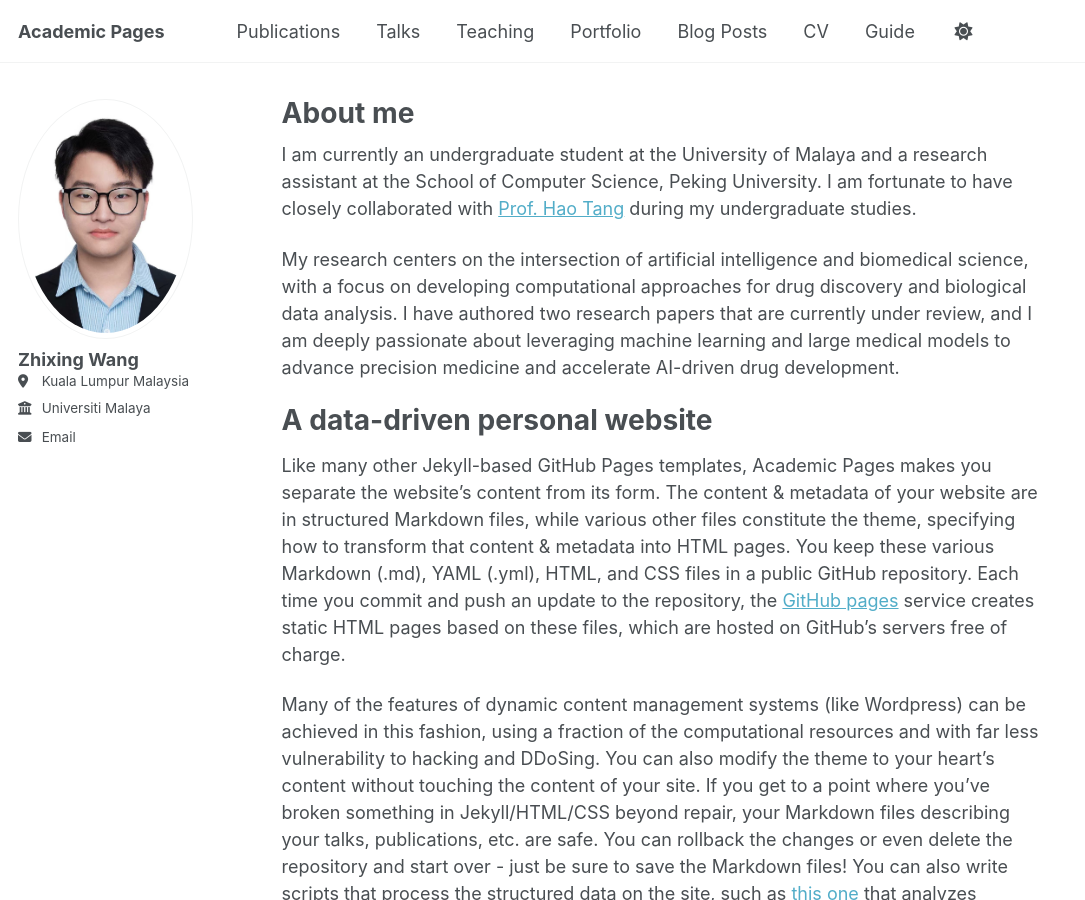
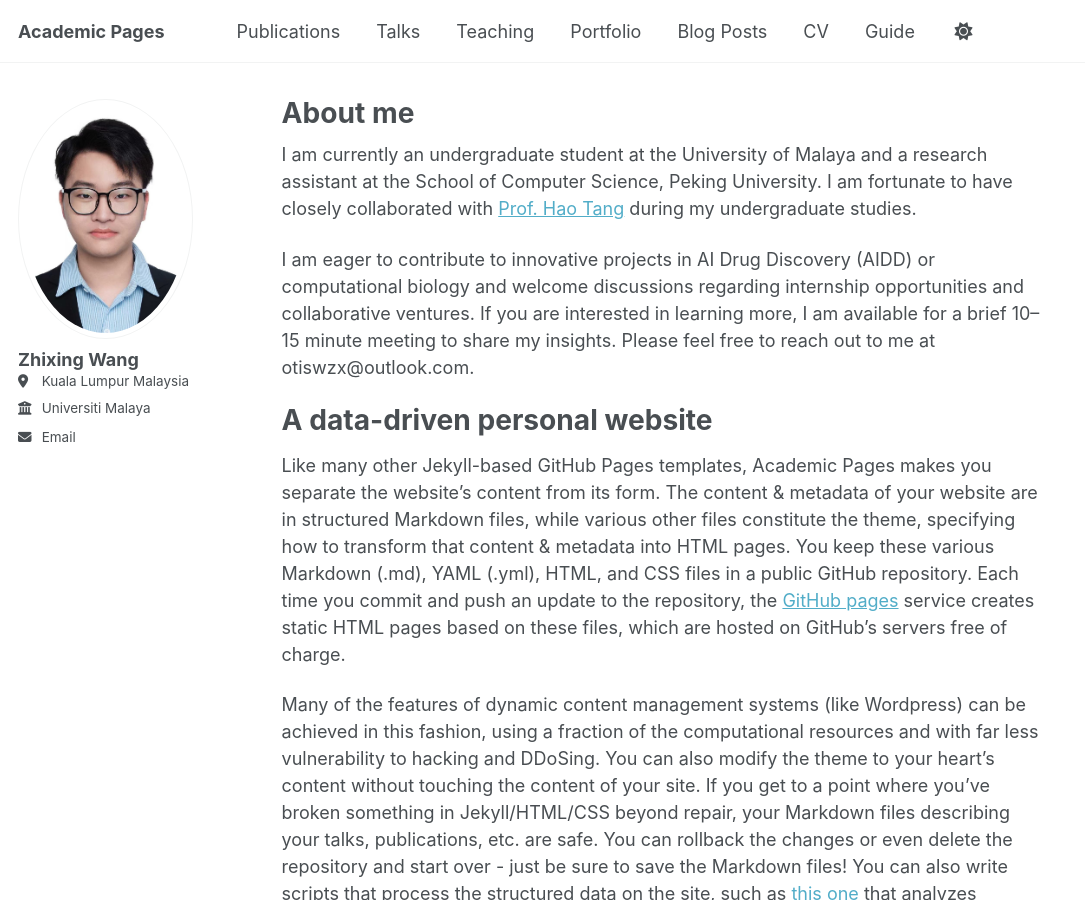
Before and after one commit to afrina-ceree/afrina-ceree.github.io, a Jekyll site: the page built from _pages/about.md, in a window 1280 px wide and 900 px high. Shown: the whole window, without its empty margins (0-1085 px from the left). Built offline with Jekyll 4.4.1, drawn with Linux system fonts in a browser that asks for light colours; a script that is not in the unit is left out.

Commit message:
Update about.md

```diff
--- a/_pages/about.md
+++ b/_pages/about.md
@@ -9,7 +9,7 @@ redirect_from:
 
 I am currently an undergraduate student at the University of Malaya and a research assistant at the School of Computer Science, Peking University. I am fortunate to have closely collaborated with [Prof. Hao Tang](https://ha0tang.github.io) during my undergraduate studies.
 
-My research centers on the intersection of artificial intelligence and biomedical science, with a focus on developing computational approaches for drug discovery and biological data analysis.  I have authored two research papers that are currently under review, and I am deeply passionate about leveraging machine learning and large medical models to advance precision medicine and accelerate AI-driven drug development.
+I am eager to contribute to innovative projects in AI Drug Discovery (AIDD) or computational biology and welcome discussions regarding internship opportunities and collaborative ventures. If you are interested in learning more, I am available for a brief 10–15 minute meeting to share my insights. Please feel free to reach out to me at otiswzx@outlook.com.
 
 A data-driven personal website
 ======
```
